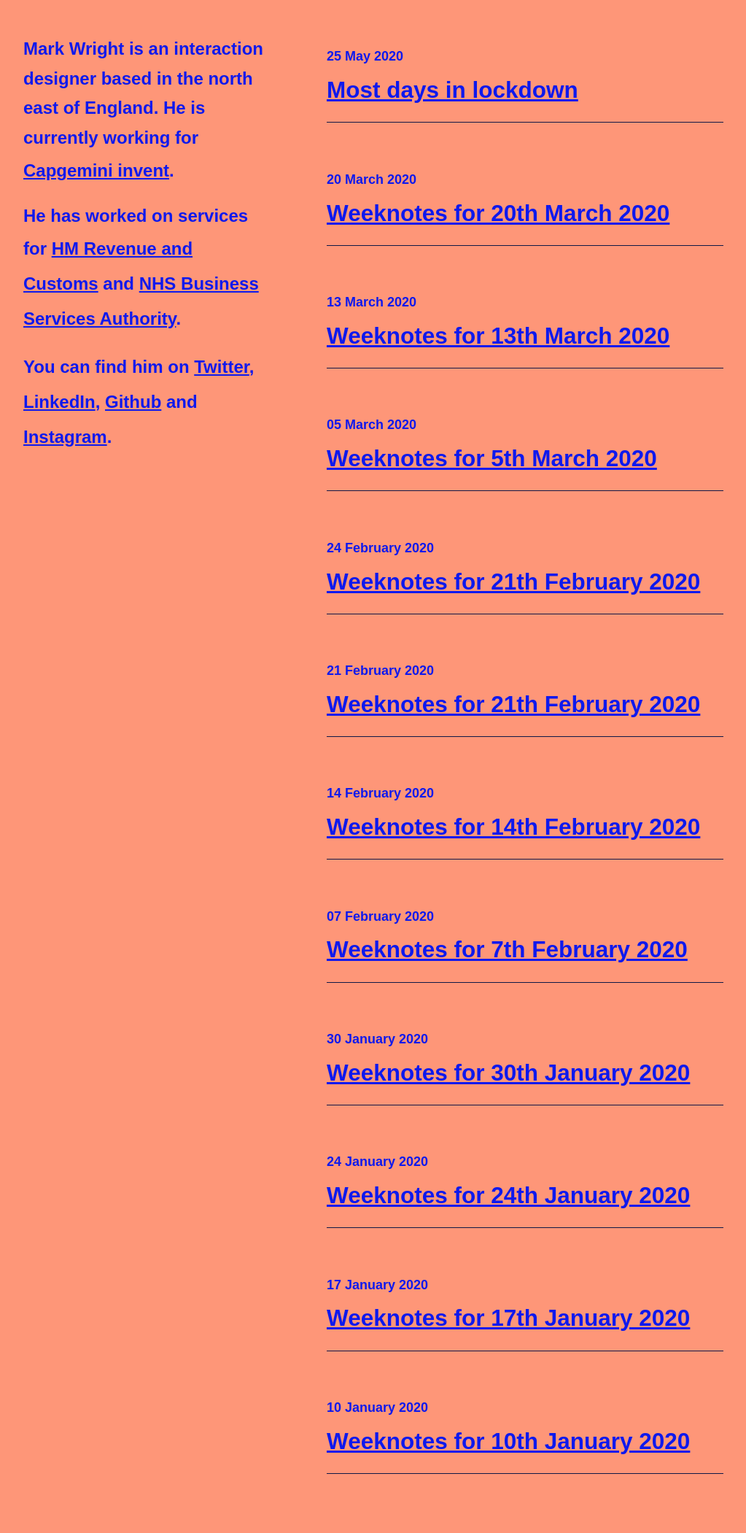
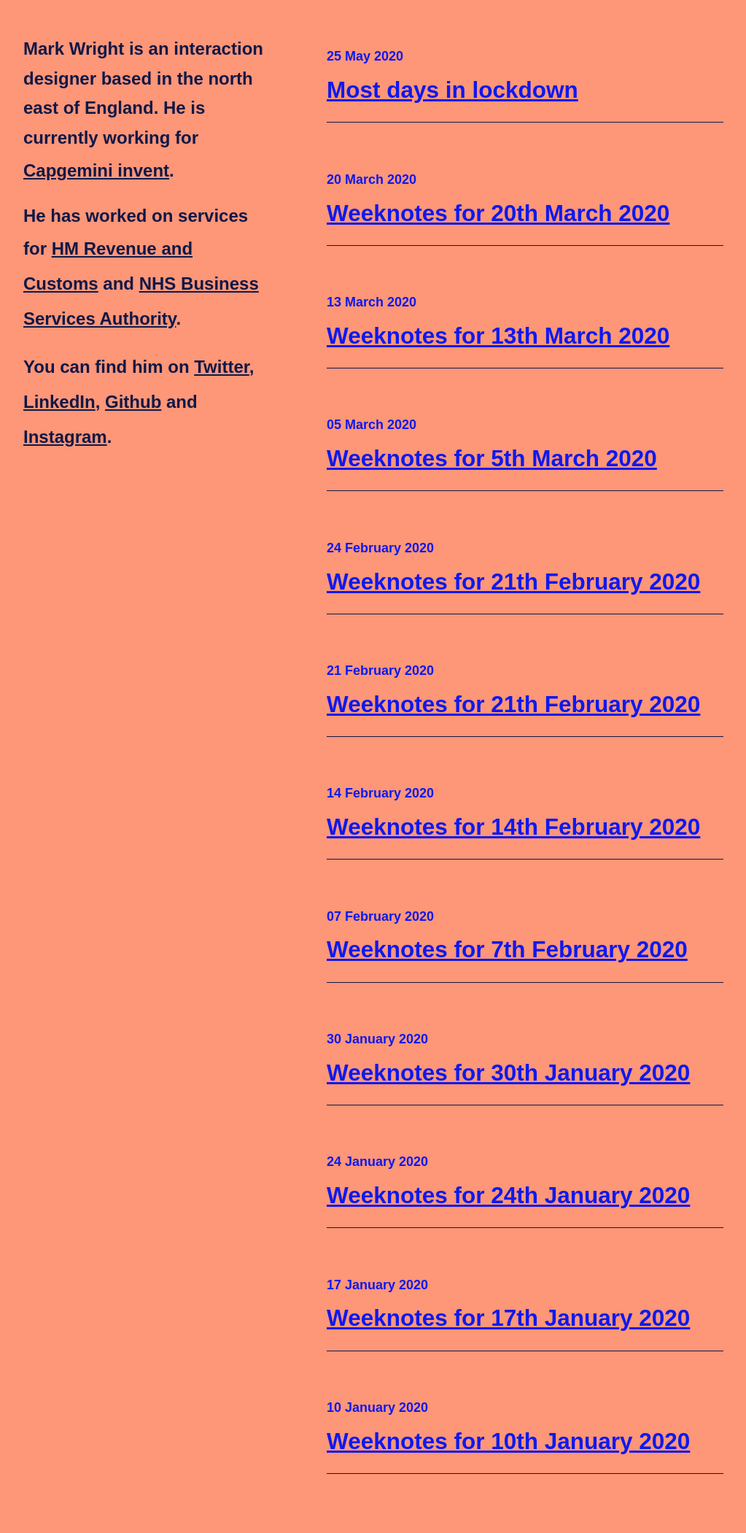
Before and after one commit to mrkwrght/mrkwrghtdotcom, a Jekyll site: the page built from index.html, in a window 1280 px wide. Shown: the whole page at 73% size, without its empty margins (128-1151 px from the left). Built offline with Jekyll 4.4.1, drawn with Linux system fonts in a browser that asks for light colours; some web fonts are replaced; the list of posts is cut into pages by our own code.

Commit message:
Update _typography.scss

```diff
--- a/_sass/_typography.scss
+++ b/_sass/_typography.scss
@@ -25,7 +25,7 @@ body {
   Link
   -------------- */
 a {
-  color: #0e19ed;
+  color: #0F1847;
   text-decoration: underline;
   line-height:  2;
 
@@ -64,7 +64,7 @@ h1 a {
 }
 
 h1 a:hover {
-  color: #0e19ed;
+  color: #0F1847;
   border-bottom: 0px;
 }
 
@@ -100,7 +100,7 @@ h6 {
   -------------- */
 
 p {
-  color: #0e19ed;
+  color: #0F1847;
   margin: 0 0 1rem;
   line-height: 1.7em;
   font-weight: bold;
```
